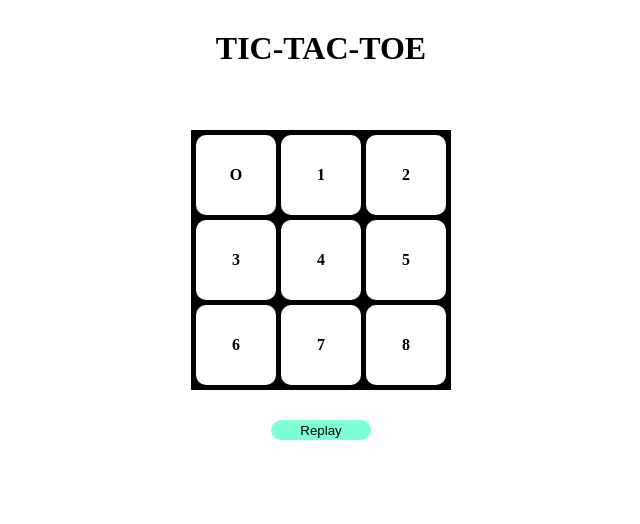
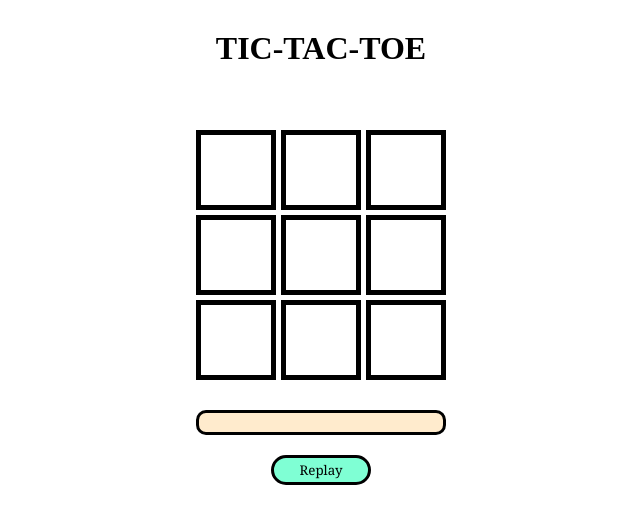
Before and after one commit to ardalanmemar93/tic-tac-toe, a plain HTML site: page index.html in a window 1280 px wide. Both pictures are taken after a click on the button "Replay". Shown: the whole page, without its empty margins (319-959 px from the left). Drawn offline with Linux system fonts and the light colour scheme.

Commit message:
working game and some styling

```diff
--- a/CSS/styles.css
+++ b/CSS/styles.css
@@ -5,7 +5,7 @@
   box-sizing: border-box;
 }
 body {
-  display-: block;
+  display: block;
   text-align: center;
 }
 .h1-wraper {
@@ -16,9 +16,8 @@ h1 {
   margin-top: 30px;
 }
 .flex-container {
-  background: black;
+  background: white;
   display: inline-block;
-  border: 5px solid black;
 }
 .wraper {
   display: grid;
@@ -27,7 +26,7 @@ h1 {
   grid-gap: 5px;
 }
 
-.innerbox {
+.box {
   justify-content: center;
   align-items: center;
   display: flex;
@@ -36,45 +35,96 @@ h1 {
   background: white;
 }
 
-.box0 {
-  border-radius: 10px;
+.zero {
+  border: 5px solid black;
 }
-.box1 {
-  border-radius: 10px;
+.one {
+  border: 5px solid black;
 }
-.box2 {
-  border-radius: 10px;
+.two {
+  border: 5px solid black;
 }
-.box3 {
-  border-radius: 10px;
+.three {
+  border: 5px solid black;
 }
-.box4 {
-  border-radius: 10px;
+.four  {
+  border: 5px solid black;
 }
-.box5 {
-  border-radius: 10px;
+.five {
+  border: 5px solid black;
 }
-.box6 {
-  border-radius: 10px;
+.six {
+  border: 5px solid black;
 }
-.box7 {
-  border-radius: 10px;
+.seven {
+  border: 5px solid black;
 }
-.box8 {
-  border-radius: 10px;
+.eight {
+  border: 5px solid black;
 }
-.box9 {
-  border-radius: 10px;
+.nine {
+  border: 5px solid black;
 }
 
 footer {
     height: 50px;
     margin-top: 30px;
+    justify-content: center;
 }
 
 .button {
-    border-radius: 10px;
+    border: 3px solid black;
+    border-radius: 20px;
     background-color: aquamarine;
     width: 100px;
-    height: 20px;
+    height: 30px;
+    font-family: Georgia, 'Times New Roman', Times, serif;
 }
+.message-container {
+    display: flex;
+    flex-direction: column;
+    align-items: center;
+    justify-content: center;
+    margin-top: 10px;
+  }
+
+  #message {
+    margin-bottom: 20px;
+    background-color: blanchedalmond;
+    width: 250px;
+    height: 25px;
+    border-radius: 10px;
+    border: 3px solid black;
+  }
+
+  @keyframes spin {
+    0% {
+      transform: rotate(0deg);
+    }
+    100% {
+      transform: rotate(360deg);
+    }
+  }
+
+  /* Apply the animation to the player classes */
+  .X {
+    background-color: transparent; /* Set the initial background color to transparent */
+    color: limegreen; /* Set the color for 'X' player to lime green */
+    transition: background-color 0.3s ease; /* Add transition for background-color */
+    animation: spin 0.5s linear; /* Apply the spin animation */
+  }
+
+  .O {
+    background-color: transparent; /* Set the initial background color to transparent */
+    color: orange; /* Set the color for 'O' player to orange */
+    transition: background-color 0.3s ease; /* Add transition for background-color */
+    animation: spin 0.5s linear; /* Apply the spin animation */
+  }
+
+  /* Add winner-specific styles */
+  .X-winner, .O-winner {
+    background-color: transparent !important; /* Reset background color to transparent */
+    animation: none !important; /* Disable spin animation for winners */
+    color: white; /* Set text color for better readability */
+    font-weight: bold; /* Add bold text for winners */
+  }
--- a/JS/main.js
+++ b/JS/main.js
@@ -1,66 +1,71 @@
-// 1) Define required constants:
-//   1.1) Define a colors object with keys of 'null' (when the square is empty), and players 1 & -1. The value assigned to each key represents the color to display for an empty square (null), player 1 and player -1.
-const TWO_COLORS = {
-    '1': 'red',
-    '-1': 'green',
-    'null': 'white'
-}
-//   1.2) Define the 8 possible winning combinations, each containing three indexes of the board that make a winner if they hold the same player value.
-const WINCOMBOS = [
+document.addEventListener('DOMContentLoaded', () => {
+    const tiles = document.querySelectorAll('.box');
+    const startButton = document.getElementById('start-button');
+    const messageElement = document.getElementById('message');
 
-    [0, 1, 2],
-    [3, 4, 5],
-    [6, 7, 8],
-    [0, 3, 6],
-    [1, 4, 7],
-    [2, 5, 8],
-    [0, 4, 8],
-    [2, 4, 6]
-]
+    let currentPlayer = 'X';
+    let gameOver = false;
+    let board = ['', '', '', '', '', '', '', '', ''];
 
+    // Add click event listeners to the game tiles
+    tiles.forEach((tile, index) => {
+      tile.addEventListener('click', () => {
+        if (!gameOver && tile.textContent === '') {
+          tile.textContent = currentPlayer;
+          board[index] = currentPlayer;
 
-// 2) Define required variables used to track the state of the game:
-//   2.1) Use a board array to represent the squares.
-//   2.2) Use a turn variable to remember whose turn it is.
-//   2.3) Use a winner variable to represent three different possibilities - player that won, a tie, or game in play.
+          // Add player-specific class for color
+          tile.classList.add(currentPlayer);
 
+          // Change tile background color based on player
+          if (currentPlayer === 'X') {
+            tile.style.backgroundColor = 'limegreen';
+          } else {
+            tile.style.backgroundColor = 'orange';
+          }
 
-// 3) Store elements on the page that will be accessed in code more than once in variables to make code more concise, readable and performant:
-//   3.1) Store the 9 elements that represent the squares on the page.
+          if (checkWinner(currentPlayer)) {
+            messageElement.textContent = `Player ${currentPlayer} wins!`;
+            gameOver = true;
+          } else if (board.every((cell) => cell !== '')) {
+            messageElement.textContent = "It's a draw!";
+            gameOver = true;
+          } else {
+            currentPlayer = currentPlayer === 'X' ? 'O' : 'X';
+          }
+        }
+      });
+    });
 
-// 4) Upon loading the app should:
-//   4.1) Initialize the state variables:
-//     4.1.1) Initialize the board array to 9 nulls to represent empty squares. The 9 elements will "map" to each square, where index 0 maps to the top-left square and index 8 maps to the bottom-right square.
-//     4.1.2) Initialize whose turn it is to 1 (player 'X'). Player 'O' will be represented by -1.
-//     4.1.3) Initialize winner to null to represent that there is no winner or tie yet. Winner will hold the player value (1 or -1) if there's a winner. Winner will hold a 'T' if there's a tie.
-//   4.2) Render those state variables to the page:
-//     4.2.1) Render the board:
-//       4.2.1.1) Loop over each of the 9 elements that represent the squares on the page, and for each iteration:
-//         4.2.1.1.2) Use the index of the iteration to access the mapped value from the board array.
-//         4.3.1.1.3) Set the background color of the current element by using the value as a key on the colors lookup object (constant).
-//     4.2.2) Render a message:
-//       4.2.2.1) If winner has a value other than null (game still in progress), render whose turn it is - use the color name for the player, converting it to upper case.
-//       4.2.2.2) If winner is equal to 'T' (tie), render a tie message.
-//       4.2.2.3) Otherwise, render a congratulatory message to which player has won - use the color name for the player, converting it to uppercase.
-//   4.3) Wait for the user to click a square
+    // Add click event listener to the "Replay" button
+    startButton.addEventListener('click', () => {
+      resetGame();
+      messageElement.textContent = '';
+    });
 
-// 5) Handle a player clicking a square:
-//   5.1) Obtain the index of the square that was clicked by either:
-//     5.1.1) "Extracting" the index from an id assigned to the element in the HTML, or
-//     5.1.2) Looping through the cached square elements using a for loop and breaking out when the current square element equals the event object's target.
-//   5.2) If the board has a value at the index, immediately return because that square is already taken.
-//   5.3) If winner is not null, immediately return because the game is over.
-//   5.4) Update the board array at the index with the value of turn.
-//   5.5) Flip turns by multiplying turn by -1 (flips a 1 to -1, and vice-versa).
-//   5.6) Set the winner variable if there's a winner:
-//     5.6.1) Loop through the each of the winning combination arrays defined.
-//     5.6.2) Total up the three board positions using the three indexes in the current combo.
-//     5.6.3) Convert the total to an absolute value (convert any negative total to positive).
-//     5.6.4) If the total equals 3, we have a winner! Set winner to the board's value at the index specified by the first index in the combo array. Exit the loop.
-//   5.7) If there's no winner, check if there's a tie:
-//     5.7.1) Set winner to 'T' if there are no more nulls in the board array.
-//   5.8) All state has been updated, so render the state to the page (step 4.2).
+    // Function to check for a winner
+    function checkWinner(player) {
+      const winningCombos = [
+        [0, 1, 2], [3, 4, 5], [6, 7, 8],
+        [0, 3, 6], [1, 4, 7], [2, 5, 8],
+        [0, 4, 8], [2, 4, 6]
+      ];
 
+      return winningCombos.some((combo) => {
+        const [a, b, c] = combo;
+        return board[a] === player && board[b] === player && board[c] === player;
+      });
+    }
 
-// 6) Handle a player clicking the replay button:
-//   6.1) Do steps 4.1 (initialize the state variables) and 4.2 (render).
+    // Function to reset the game
+    function resetGame() {
+      tiles.forEach((tile) => {
+        tile.textContent = '';
+        tile.classList.remove('X', 'O'); // Remove player-specific classes
+        tile.style.backgroundColor = 'white'; // Reset background color
+      });
+      currentPlayer = 'X';
+      gameOver = false;
+      board = ['', '', '', '', '', '', '', '', ''];
+    }
+  });
--- a/index.html
+++ b/index.html
@@ -14,19 +14,22 @@
   <body>
     <section class="flex-container">
       <div class="wraper">
-        <div class="innerbox box0">O</div>
-        <div class="innerbox box1">1</div>
-        <div class="innerbox box2">2</div>
-        <div class="innerbox box3">3</div>
-        <div class="innerbox box4">4</div>
-        <div class="innerbox box5">5</div>
-        <div class="innerbox box6">6</div>
-        <div class="innerbox box7">7</div>
-        <div class="innerbox box8">8</div>
+        <div class="box zero"></div>
+        <div class="box one"></div>
+        <div class="box two"></div>
+        <div class="box three"></div>
+        <div class="box four"></div>
+        <div class="box five"></div>
+        <div class="box six"></div>
+        <div class="box seven"></div>
+        <div class="box eight"></div>
       </div>
     </section>
   </body>
   <footer>
-    <button class="button">Replay</button>
+    <div class="message-container">
+        <div id="message"></div>
+        <button class="button" id="start-button">Replay</button>
+      </div>
   </footer>
 </html>
```
